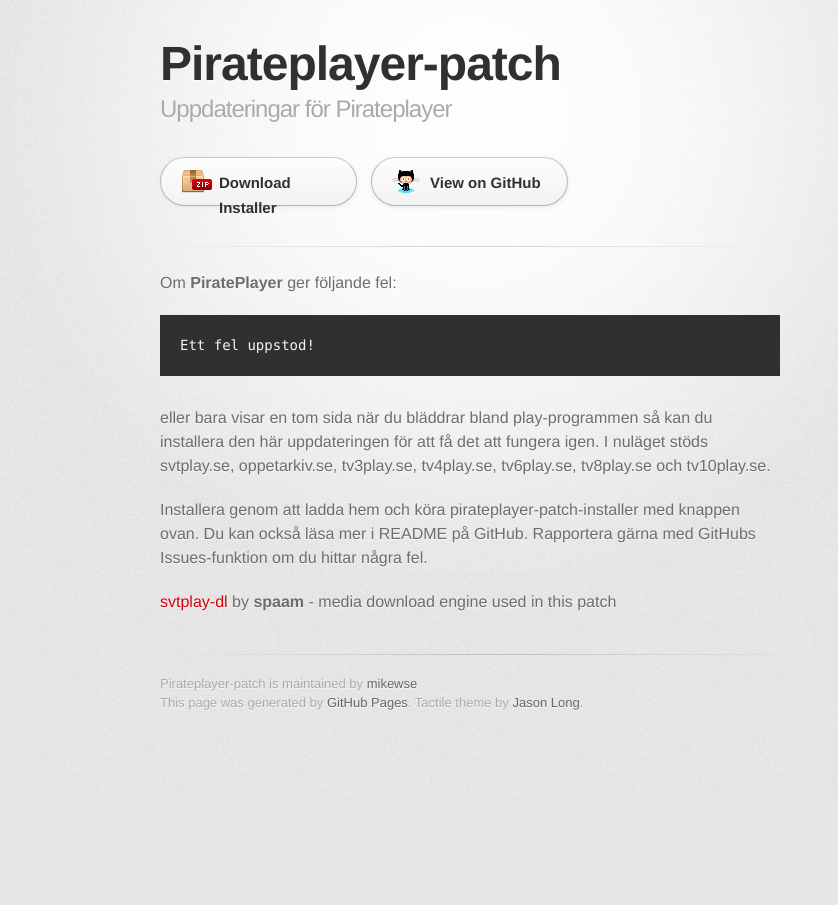
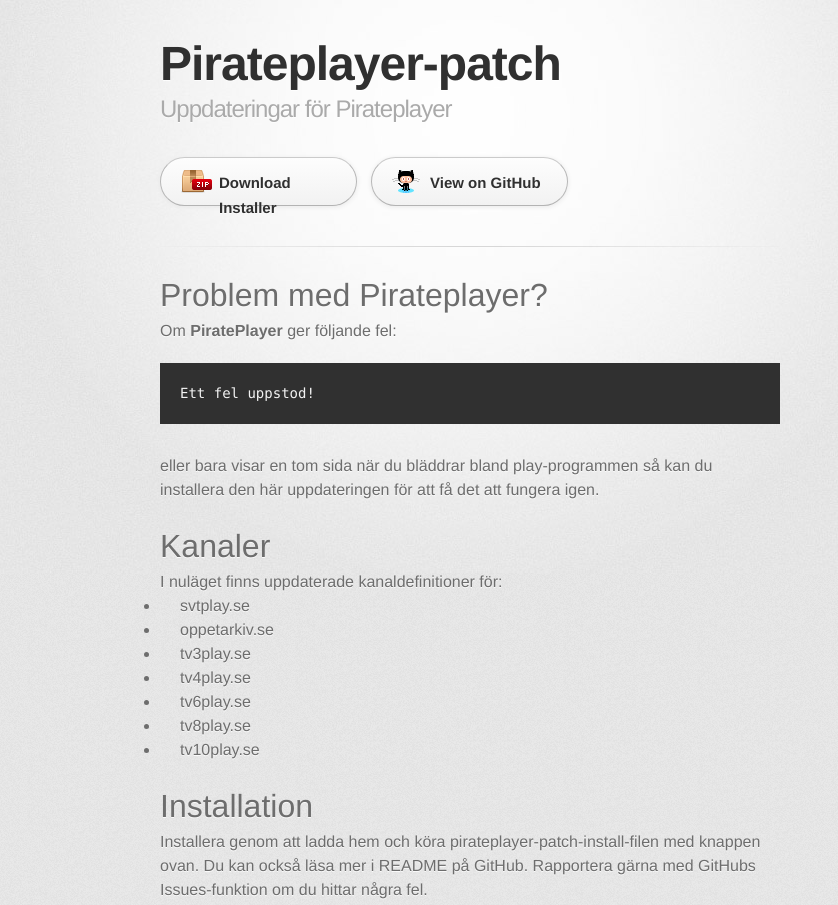
Before and after one commit to mikewse/pirateplayer-patch, a plain HTML site: page index.html in a window 1280 px wide. Shown: the top 905 px of the page, without its empty margins (170-1008 px from the left). Before the commit the page ends 800 px from the top, so only its background shows below. Drawn offline with Linux system fonts and the light colour scheme; a web font is replaced by a local one.

Commit message:
Update index.html

```diff
--- a/index.html
+++ b/index.html
@@ -30,16 +30,29 @@
         <hr>
 
         <section id="main_content">
+<h1>Problem med Pirateplayer?</h1>
 <p>Om <strong>PiratePlayer</strong> ger följande fel:</p>
 
 <pre><code>Ett fel uppstod!
 </code></pre>
 
-<p>eller bara visar en tom sida när du bläddrar bland play-programmen så kan du installera den här uppdateringen för att få det att fungera igen. I nuläget stöds svtplay.se, oppetarkiv.se, tv3play.se, tv4play.se, tv6play.se, tv8play.se och tv10play.se.</p>
+<p>eller bara visar en tom sida när du bläddrar bland play-programmen så kan du installera den här uppdateringen för att få det att fungera igen.</p>
 
-<p>Installera genom att ladda hem och köra pirateplayer-patch-installer med knappen ovan. Du kan också läsa mer i README på GitHub. Rapportera gärna med GitHubs Issues-funktion om du hittar några fel.</p>
+<h1>Kanaler</h1>
+I nuläget finns uppdaterade kanaldefinitioner för:
+<ul>
+  <li>svtplay.se</li>
+  <li>oppetarkiv.se</li>
+  <li>tv3play.se</li>
+  <li>tv4play.se</li>
+  <li>tv6play.se</li>
+  <li>tv8play.se</li>
+  <li>tv10play.se</li>
+</ul>
 
-<p><a href="https://github.com/spaam/svtplay-dl">svtplay-dl</a> by <strong>spaam</strong> - media download engine used in this patch</p>
+<h1>Installation</h1>
+<p>Installera genom att ladda hem och köra pirateplayer-patch-install-filen med knappen ovan. Du kan också läsa mer i README på GitHub. Rapportera gärna med GitHubs Issues-funktion om du hittar några fel.</p>
+
         </section>
 
         <footer>
```
